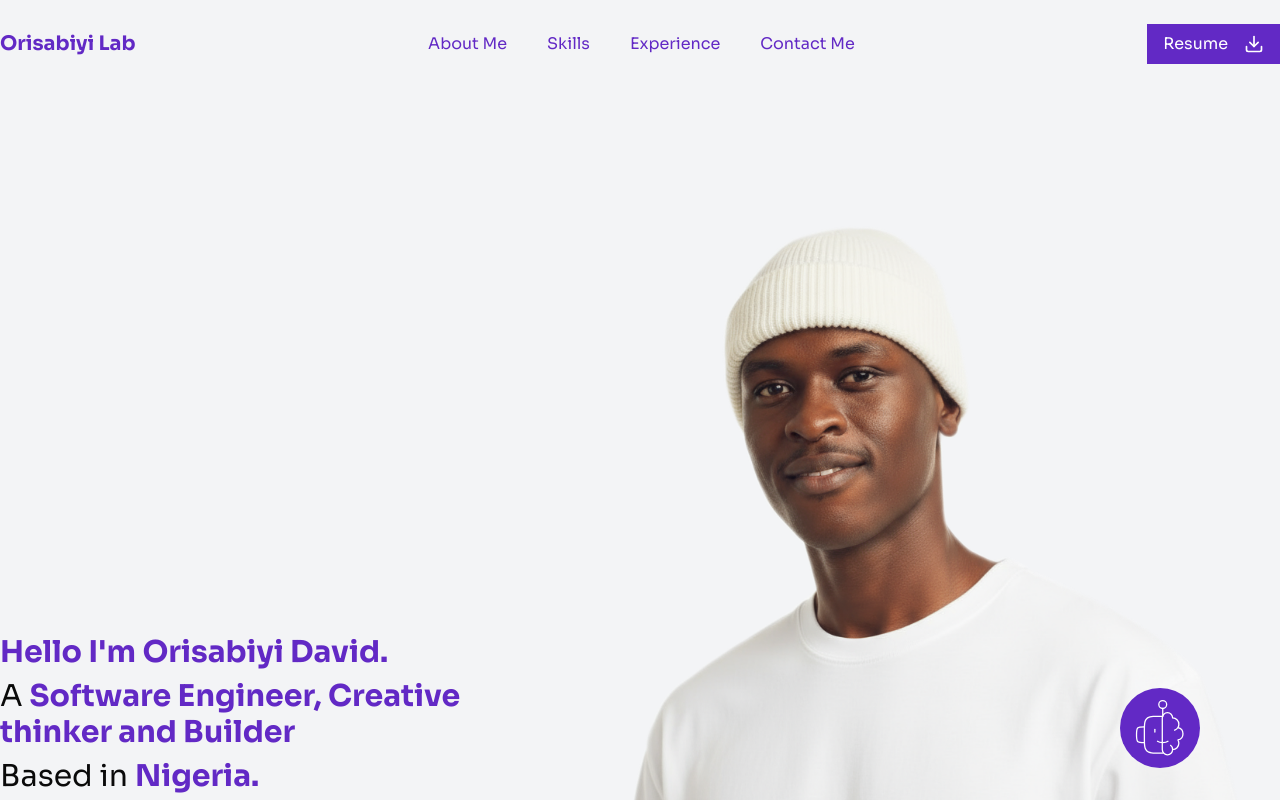
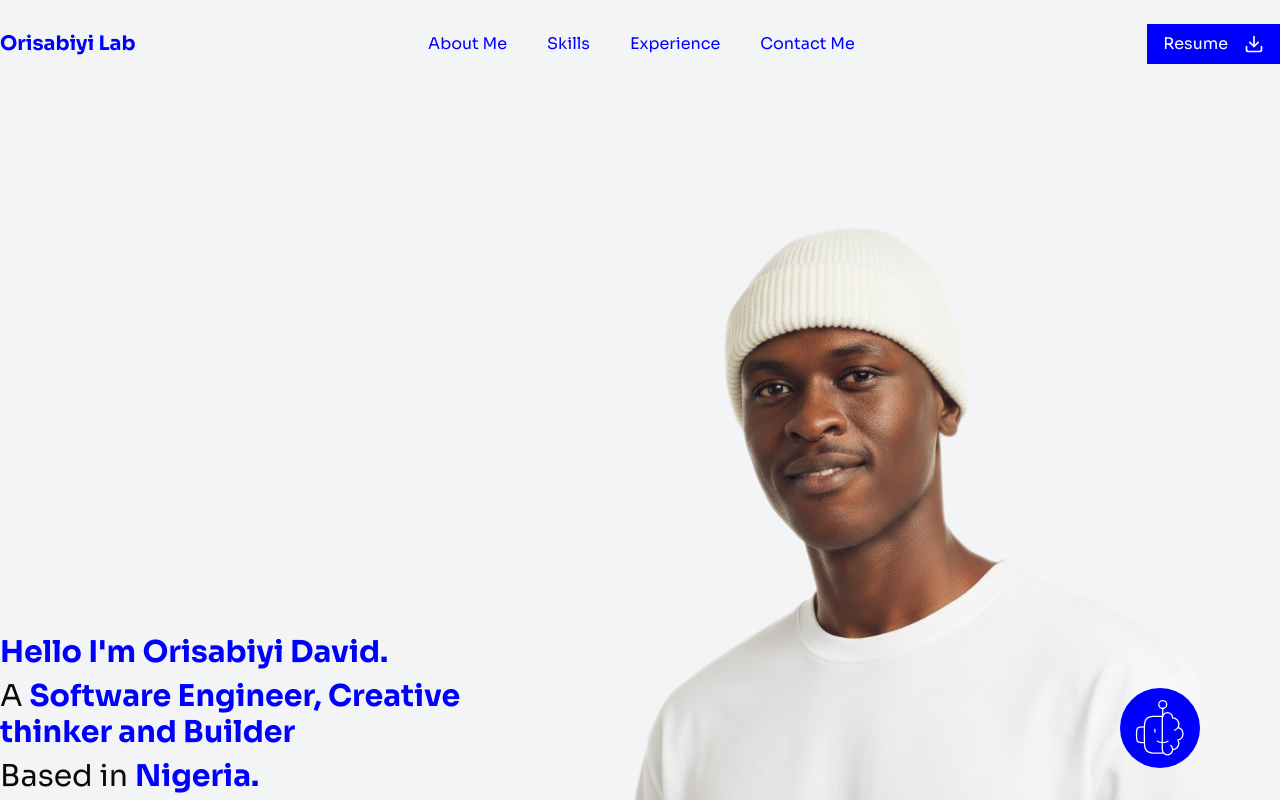
Before and after one commit to Orisabiyi/orisabiyi-lab, a Next.js app: page / in a window 1280 px wide. Shown: the top 800 px of the page. Built offline with nearby package versions, Linux system fonts and the light colour scheme.

Commit message:
feat: update primary color variables and apply to ContactSection and Footer for visual consistency

```diff
--- a/app/globals.css
+++ b/app/globals.css
@@ -4,8 +4,9 @@
 @custom-variant dark (&:is(.dark *));
 
 :root {
-  --primary: #6229c5;
-  --primary-1: #8b5cf6;
+  --primary: #0000ff;
+  --primary-1: #2a2aff;
+  --primary-blue-3: #0000aa;
   --secondary: #231f20;
   --radius: 0.625rem;
   --background: oklch(1 0 0);
--- a/components/contact-section.tsx
+++ b/components/contact-section.tsx
@@ -48,7 +48,7 @@ export default function ContactSection() {
   return (
     <section
       id="contact-me"
-      className="font-sora bg-primary relative">
+      className="font-sora bg-[#0000aa] relative">
       <div className="flex flex-col md:flex-row items-stretch md:px-0 gap-10 md:gap-20">
         <div className="md:w-1/2 space-y-2 md:space-y-4 px-10 md:pl-20 text-white py-10 md:py-32">
           <h2 className="flex flex-col text-3xl md:text-4xl font-bold">
--- a/components/footer.tsx
+++ b/components/footer.tsx
@@ -4,7 +4,7 @@ export default function Footer() {
   const currentYear = new Date().getFullYear();
 
   return (
-    <footer className="py-10 px-5 md:px-0 bg-primary text-white font-sora">
+    <footer className="py-10 px-5 md:px-0 bg-[#0000aa] text-white font-sora">
       <div className="flex items-center justify-center gap-5 container mx-auto">
         <h2 className="mr-auto text-sm md:text-xl font-semibold">
           <Link href='/'>Orisabiyi Lab</Link>
```
